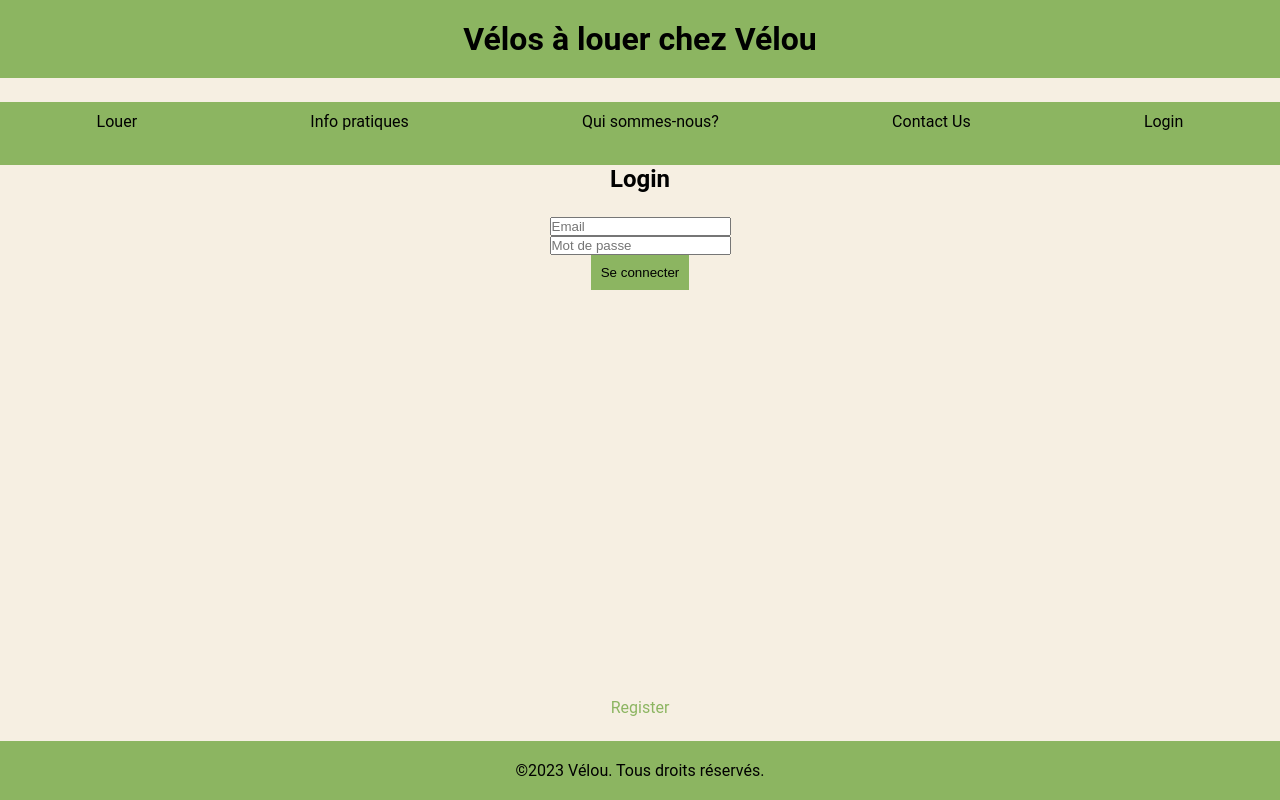
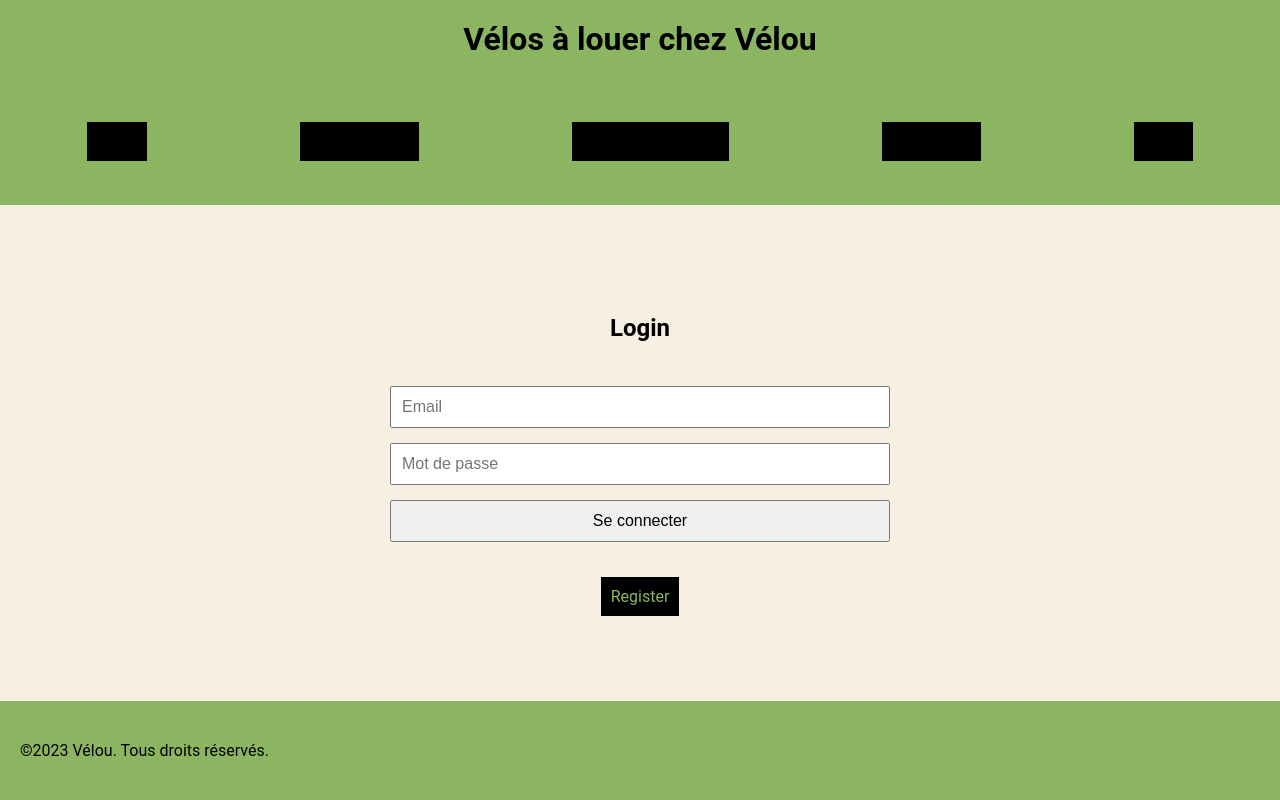
Before and after one commit to aivlis-code/Velou, a PHP site: page /Login.php in a window 1280 px wide. Run offline with PHP 8.4, Linux system fonts and the light colour scheme.

Commit message:
Update stylevelou.css

```diff
--- a/stylevelou.css
+++ b/stylevelou.css
@@ -25,17 +25,23 @@ header {
     color: var(--highlight-color);
     padding: 20px;
     text-align: center;
-    margin-bottom: 24px;
 }
 
 h2, h3, h4, h5, h6, ul {
     text-align: center;
     color: var(--highlight-color);
-    margin-bottom: 24px;
+    margin: 24px 0;
+}
+
+p, li {
+    text-align: justify;
+    color: var(--highlight-color);
+    margin: 20px 0;
 }
 
 nav {
     background-color: var(--primary-color);
+    margin-bottom: 0;
 }
 
 nav ul {
@@ -44,7 +50,6 @@ nav ul {
     display: flex;
     justify-content: space-around;
     flex-wrap: wrap;
-    margin-bottom: 24px;
 }
 
 nav ul li a {
@@ -66,6 +71,7 @@ nav ul li a:hover {
     align-items: center;
     justify-content: center;
     flex-grow: 1;
+    gap: 20px;
 }
 
 .row {
@@ -93,11 +99,49 @@ nav ul li a:hover {
 a {
     color: var(--primary-color);
     text-decoration: none;
+    background-color: var(--highlight-color);
+    padding: 10px;
+    transition: all 0.3s ease;
 }
 
 a:hover {
     color: var(--highlight-color);
     text-decoration: underline;
+    box-shadow: 0px 4px 8px 0px rgba(0, 0, 0, 0.2), 0px 6px 20px 0px rgba(0, 0, 0, 0.19);
+}
+
+form {
+    display: flex;
+    flex-direction: column;
+    width: 100%;
+    max-width: 500px;
+    margin: 0 auto;
+}
+
+form label {
+    font-weight: bold;
+    margin-bottom: 5px;
+}
+
+form input, form textarea {
+    margin-bottom: 15px;
+    padding: 10px;
+    font-size: 1em;
+    width: 100%;
+}
+
+form button {
+    background-color: var(--primary-color);
+    color: var(--highlight-color);
+    padding: 10px 20px;
+    border: none;
+    cursor: pointer;
+    text-transform: uppercase;
+}
+
+form button:hover {
+    background-color: var(--highlight-color);
+    color: var(--primary-color);
 }
 
 footer {
@@ -105,69 +149,10 @@ footer {
     color: var(--highlight-color);
     padding: 20px;
     text-align: center;
-    margin-top: 24px;
 }
 
-form {
-    display: flex;
-    flex-direction: column;
-    align-items: center;
+@media only screen and (max-width: 600px) {
+    .col {
+        flex: 0 1 calc(100% - 2em);
+    }
 }
-
-button {
-    background-color: var(--primary-color);
-    color: var(--highlight-color);
-    border: none;
-    padding: 10px;
-    cursor: pointer;
-    transition: all 0.3s ease;
-}
-
-button:hover {
-    background-color: var(--highlight-color);
-}
-
-/* Ajouté pour les détails du vélo */
-.bike_details {
-    display: flex;
-    flex-direction: row;
-    align-items: flex-start;
-    justify-content: flex-start;
-    gap: 2em;
-}
-
-.bike_details img {
-    max-width: 250px;
-    max-height : 300px
-    height: auto;
-    flex-shrink: 0;
-}
-
-.bike_details p {
-    flex-grow: 1;
-}
-
-form {
-    flex-grow: 1;
-}
-
-form label,
-form input[type="date"],
-form input[type="submit"] {
-    display: block;
-    margin-bottom: 1em;
-}
-
-form input[type="submit"] {
-    background-color: var(--primary-color);
-    color: var(--highlight-color);
-    border: none;
-    padding: 10px;
-    cursor: pointer;
-    transition: all 0.3s ease;
-}
-
-form input[type="submit"]:hover {
-    background-color: var(--highlight-color);
-    color: var(--primary-color);
-}
```
